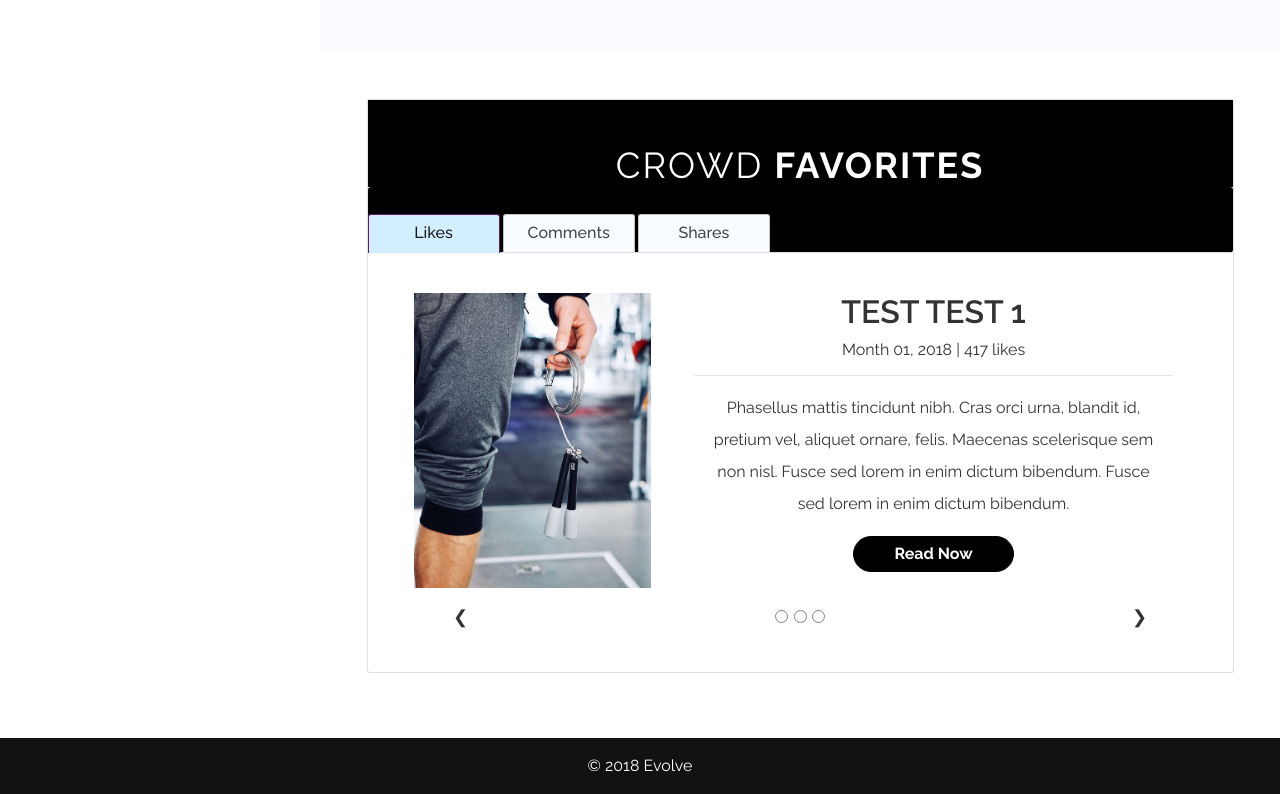
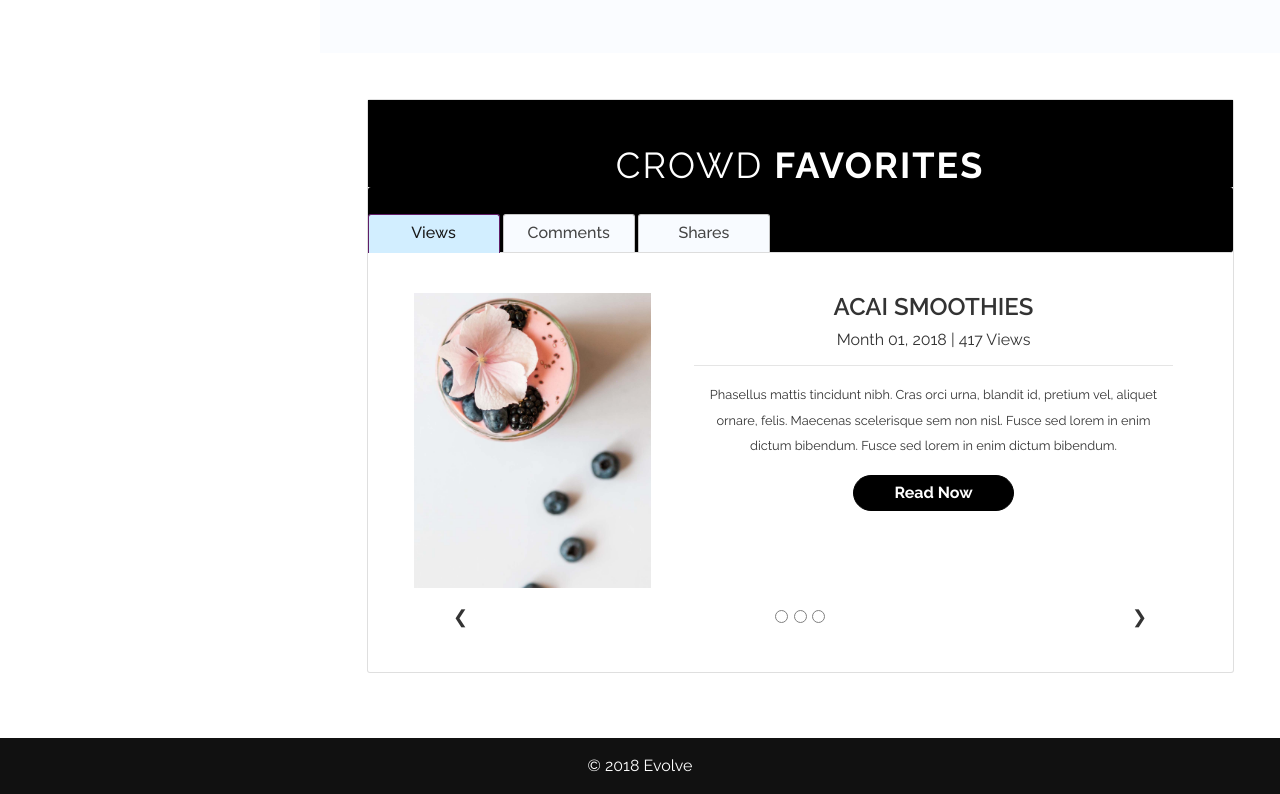
Before and after one commit to lforrister/Evolve, a plain HTML site: page index.html in a window 1280 px wide. Shown: the part 1498-2292 px from the top of the page. Drawn offline with nearby package versions, Linux system fonts and the light colour scheme.

Commit message:
slideshow photos

```diff
--- a/assets/responsive.css
+++ b/assets/responsive.css
@@ -161,15 +161,39 @@
                   font-size: 1rem;
               }
 
+        .mySlides1 p,
+        .mySlides2 p,
+        .mySlides3 p {
+            font-size: 0.8rem;
+        }
+
+        .mySlides1 h3,
+        .mySlides2 h3,
+        .mySlides3 h3 {
+            font-size: 1.5rem;
+        }
+
     }
 
 
 /* ipad pro */
 
-@media only screen and (min-width: 1024px) and (max-width: 1366px) {
+@media only screen and (min-width: 992px) and (max-width: 1366px) {
     .sidenav {
         display:visible;
     }
+
+        .mySlides1 p,
+        .mySlides2 p,
+        .mySlides3 p {
+            font-size: 0.8rem;
+        }
+
+        .mySlides1 h3,
+        .mySlides2 h3,
+        .mySlides3 h3 {
+            font-size: 1.5rem;
+        }
 
 
 
--- a/index.html
+++ b/index.html
@@ -581,7 +581,7 @@
 
                                     <h1 class="display-25 text-center"> CROWD <strong> FAVORITES </strong> </h1>
                                     <ul>
-                                        <li><a href="#tabs-1">Likes</a></li>
+                                        <li><a href="#tabs-1">Views</a></li>
                                         <li><a href="#tabs-2">Comments</a></li>
                                         <li><a href="#tabs-3">Shares</a></li>
                                     </ul>
@@ -593,11 +593,11 @@
                                     <div class="w3-display-container">
                                         <div class="row mySlides1">
                                             <div class="col-md-4">
-                                                <img src="assets/images/image-01.jpg">
+                                                <img src="assets/images/carousel-01.jpg">
                                             </div>
                                             <div class="col-md-8">
-                                                <h3 class="display-3 text-center"> TEST TEST 1 </h3>
-                                                <h6 class="display-4-thin text-center"> Month 01, 2018 | 417 likes</h6>
+                                                <h3 class="display-3 text-center"> ACAI SMOOTHIES </h3>
+                                                <h6 class="display-4-thin text-center"> Month 01, 2018 | 417 Views</h6>
                                                 <hr>
                                                 <p class="text-center"> Phasellus mattis tincidunt nibh. Cras orci urna, blandit id, pretium vel, aliquet ornare, felis.
                                                     Maecenas scelerisque sem non nisl. Fusce sed lorem in enim dictum bibendum. Fusce sed lorem in enim dictum bibendum.
@@ -667,10 +667,10 @@
                                     <div class="w3-display-container">
                                         <div class="row mySlides2">
                                             <div class="col-md-4">
-                                                <img src="assets/images/image-01.jpg">
+                                                <img src="assets/images/carousel-02.jpg">
                                             </div>
                                             <div class="col-md-8">
-                                                <h3 class="display-3 text-center"> TEST TEST 1 </h3>
+                                                <h3 class="display-3 text-center"> NAMASLAY </h3>
                                                 <h6 class="display-4-thin text-center"> Month 01, 2018 | 358 comments</h6>
                                                 <hr>
                                                 <p class="text-center"> Phasellus mattis tincidunt nibh. Cras orci urna, blandit id, pretium vel, aliquet ornare,
@@ -754,10 +754,10 @@
                                 <div class="w3-display-container">
                                     <div class="row mySlides3">
                                         <div class="col-md-4">
-                                            <img src="assets/images/image-01.jpg">
+                                            <img src="assets/images/carousel-03.jpg">
                                         </div>
                                         <div class="col-md-8">
-                                            <h3 class="display-3 text-center"> TEST TEST 1 </h3>
+                                            <h3 class="display-3 text-center"> STRETCH IT OUT </h3>
                                             <h6 class="display-4-thin text-center"> Month 01, 2018 | 500 shares </h6>
                                             <hr>
                                             <p class="text-center"> Phasellus mattis tincidunt nibh. Cras orci urna, blandit id, pretium vel, aliquet ornare,
```
Also changed, not shown: assets/images/carousel-01.jpg (added), assets/images/carousel-02.jpg (added), assets/images/carousel-03.jpg (added), 1 other file.
